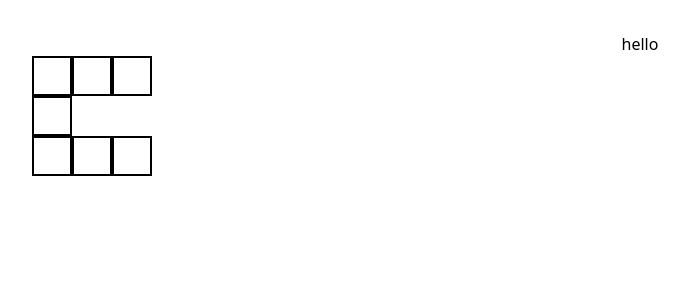
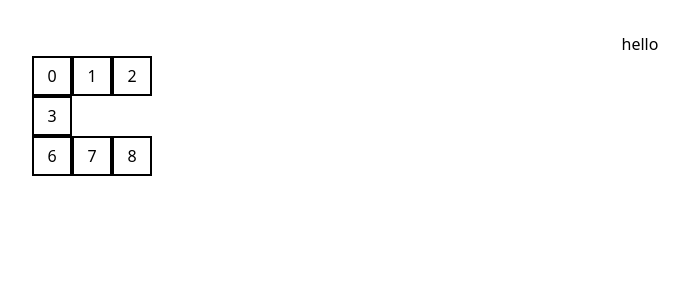
Before and after one commit to SofiaBargues/shape-based-ui, a React (Vite) app: page / in a window 1280 px wide. Shown: the top 300 px of the page, without its empty margins (0-689 px from the left). Built offline with nearby package versions, Linux system fonts and the light colour scheme.

Commit message:
indicies

```diff
--- a/src/App.tsx
+++ b/src/App.tsx
@@ -9,16 +9,20 @@ const BOX_DATA = [
 ];
 
 function App() {
+  const rowLenght = BOX_DATA[0].length;
+
   return (
     <>
       <div>hello</div>
-      {BOX_DATA.map((row) => (
+      {BOX_DATA.map((row, i) => (
         <div className="flex">
-          {row.map((cell) =>
+          {row.map((cell, j) =>
             cell != 1 ? (
               <div className={"border-2 h-10 w-10 border-transparent "}></div>
             ) : (
-              <button className={"border-2 border-black h-10 w-10"}></button>
+              <button className={"border-2 border-black h-10 w-10"}>
+                {i * rowLenght + j}
+              </button>
             )
           )}
         </div>
```
